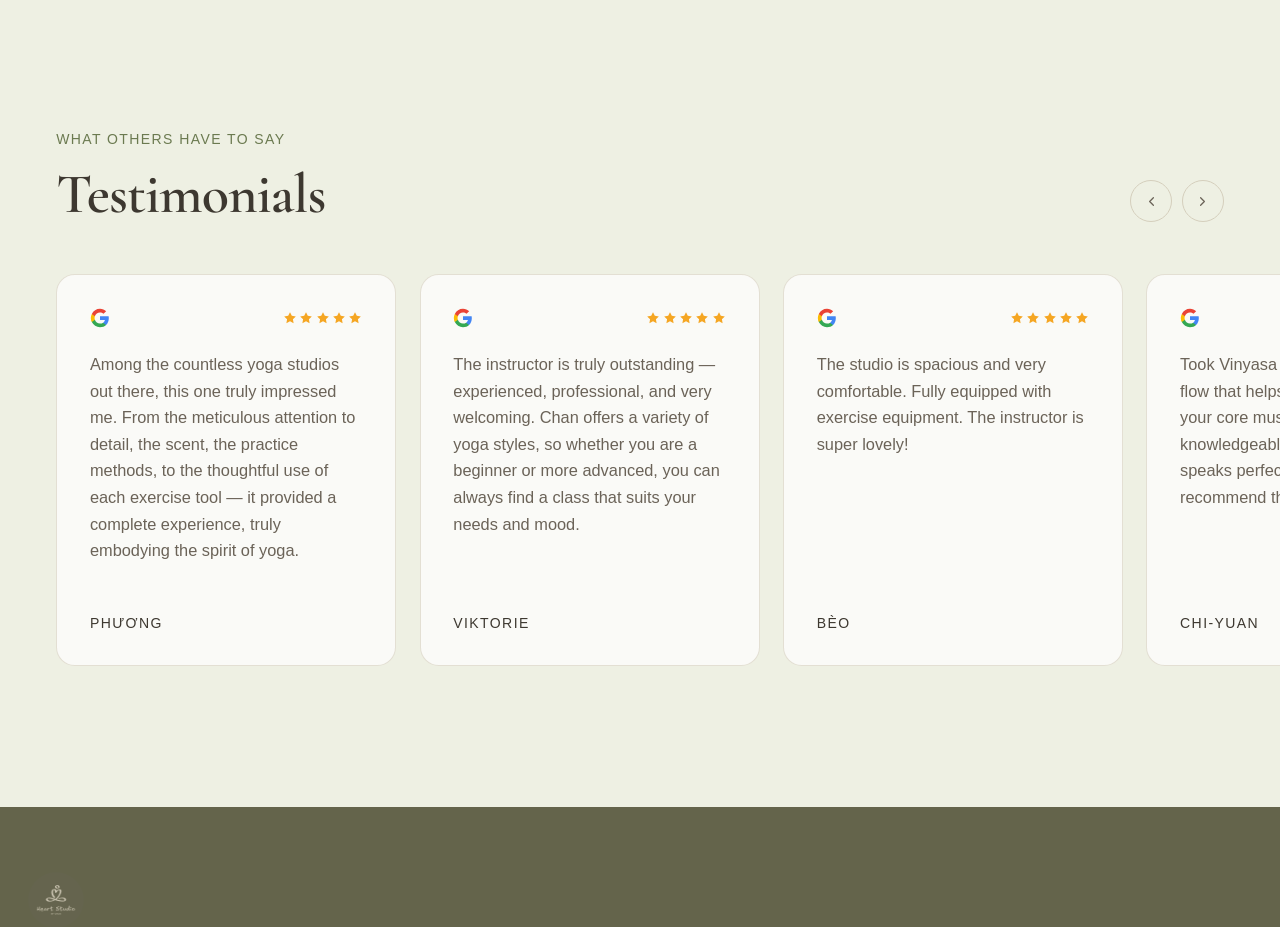
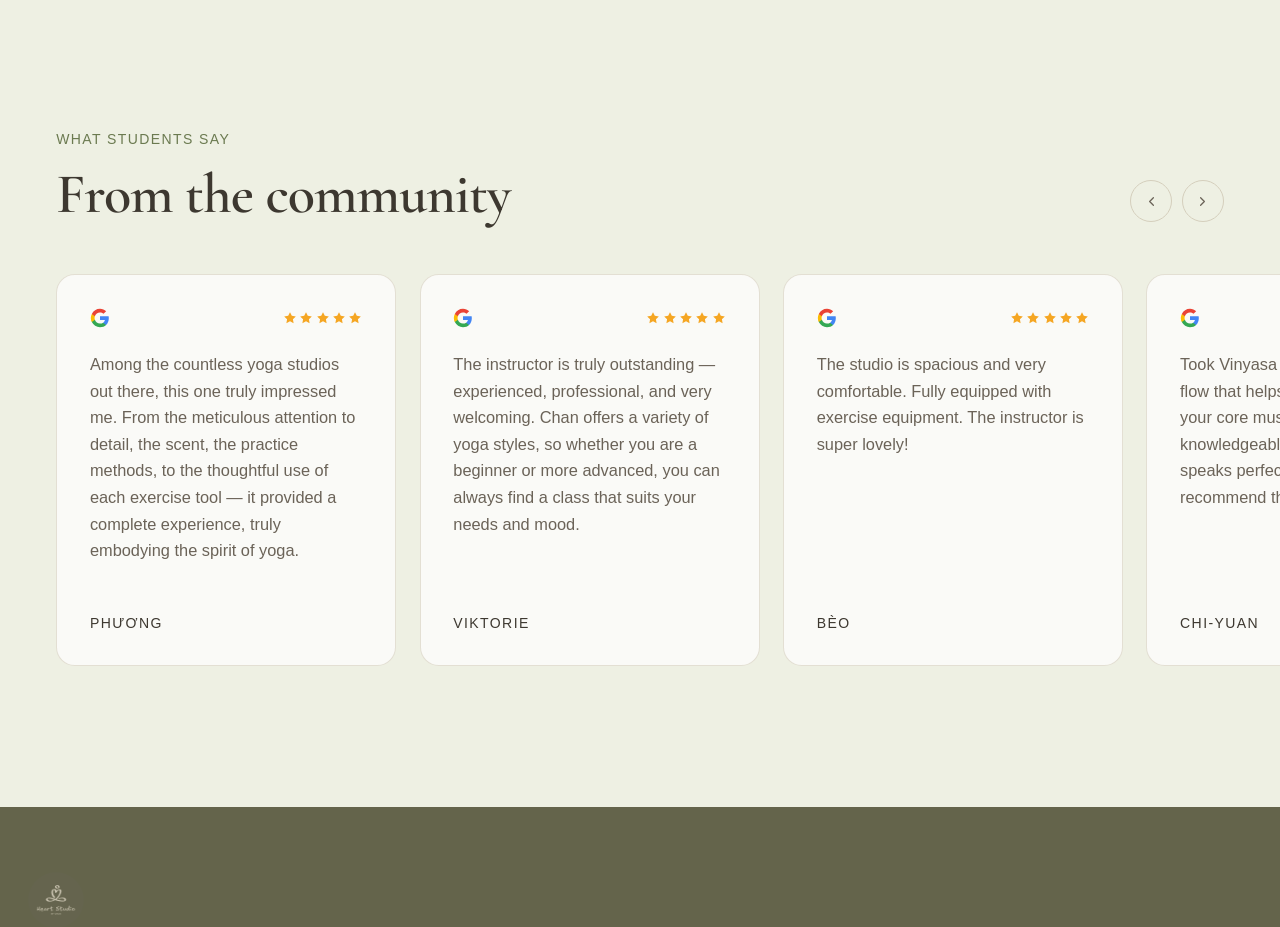
Before and after one commit to kavimade/heart-studio, a Next.js app: page / in a window 1280 px wide. Shown: the part 6780-7707 px from the top of the page. Built offline with nearby package versions, Linux system fonts and the light colour scheme; a web font is replaced by a local one.

Commit message:
Update reviews section heading and eyebrow copy
Co-Authored-By: Claude Sonnet 4.6 <noreply@anthropic.com>

```diff
--- a/components/ReviewsSection.tsx
+++ b/components/ReviewsSection.tsx
@@ -83,9 +83,9 @@ export function ReviewsSection() {
         <div className="px-6 md:px-12 mb-10 flex items-end justify-between gap-6">
           <div>
             <p className="text-hs-olive text-xs uppercase tracking-widest mb-3">
-              What others have to say
+              What students say
             </p>
-            <h2 className="text-hs-text">Testimonials</h2>
+            <h2 className="text-hs-text">From the community</h2>
           </div>
           <div className="hidden md:flex gap-2 shrink-0 mb-1">
             <button
```
